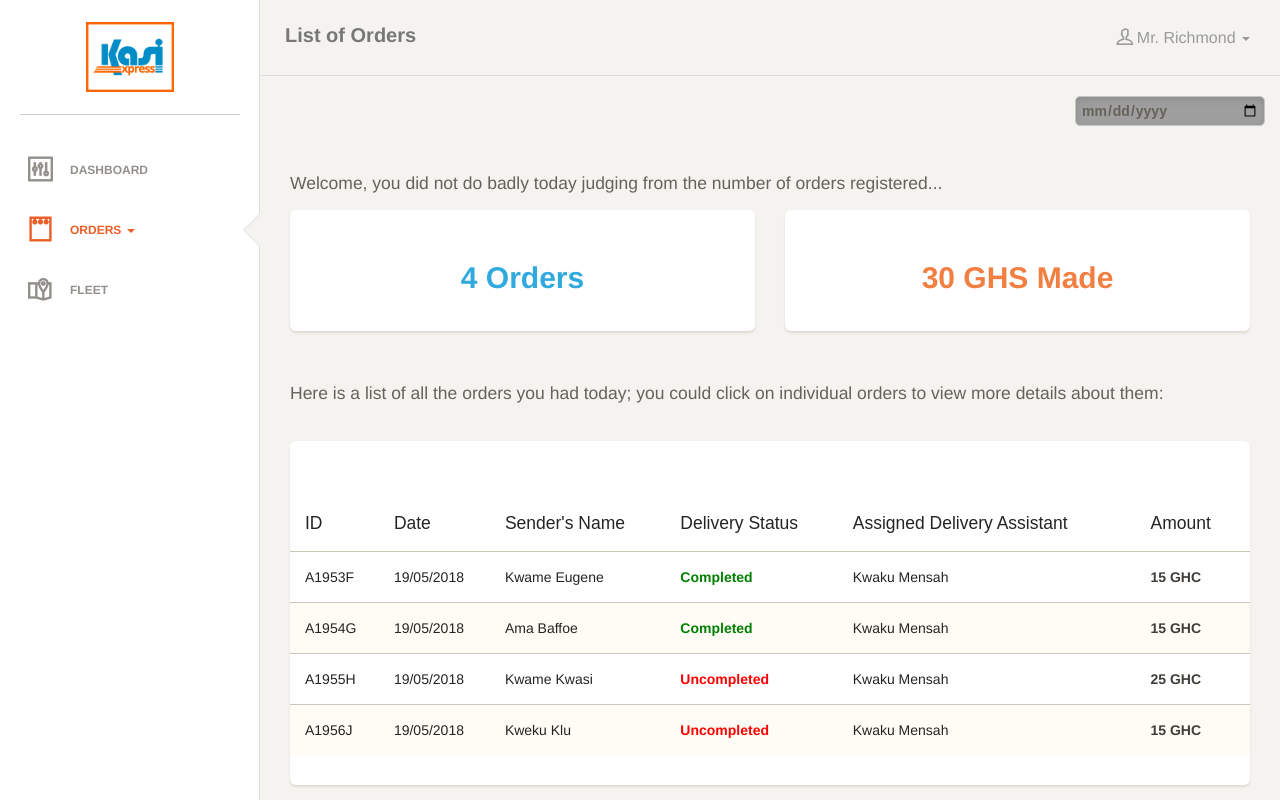
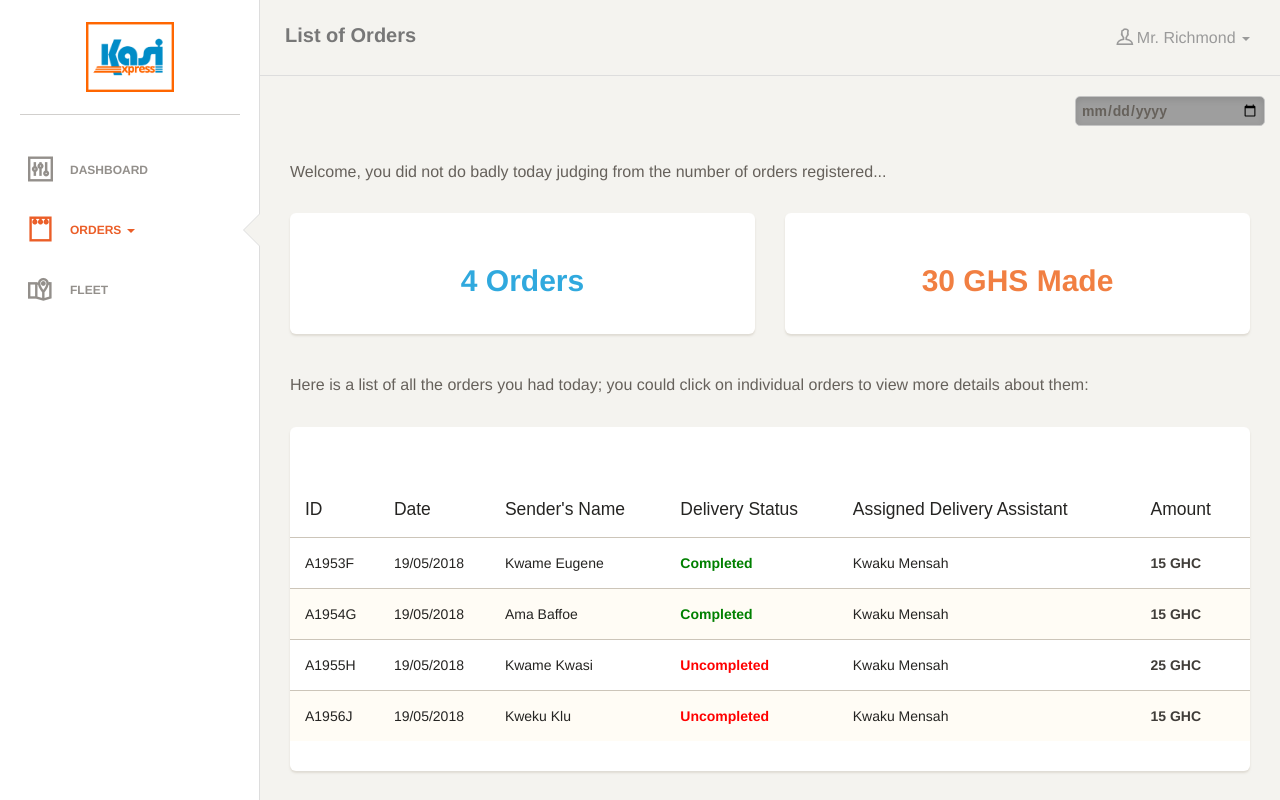
Before and after one commit to quantaquadri/ranpeadashboardv1, a plain HTML site: page orders.html in a window 1280 px wide. Drawn offline with Linux system fonts and the light colour scheme; some packages are replaced by stand-ins of ours; grey boxes are pictures that could not be loaded; a web font is replaced by a local one.

Commit message:
new updates on the order history page

```diff
--- a/orders.html
+++ b/orders.html
@@ -110,7 +110,7 @@
 
                 <div class="container-fluid">
 
-                    <h5>Welcome, you did not do badly today judging from the number of orders registered...</h5>
+                    <p>Welcome, you did not do badly today judging from the number of orders registered...</p><br>
 
                     <div class="row">
 
@@ -137,7 +137,7 @@
 
                 <div class="container-fluid">
                         <!-- <p class="category">Here is a list of all the orders you had today; you could click on individual orders to view more details about them:</p>   -->
-                        <h5>Here is a list of all the orders you had today; you could click on individual orders to view more details about them:</h5>
+                        <p>Here is a list of all the orders you had today; you could click on individual orders to view more details about them:</p>
                         <br>
                     <div class="row">
 
```
